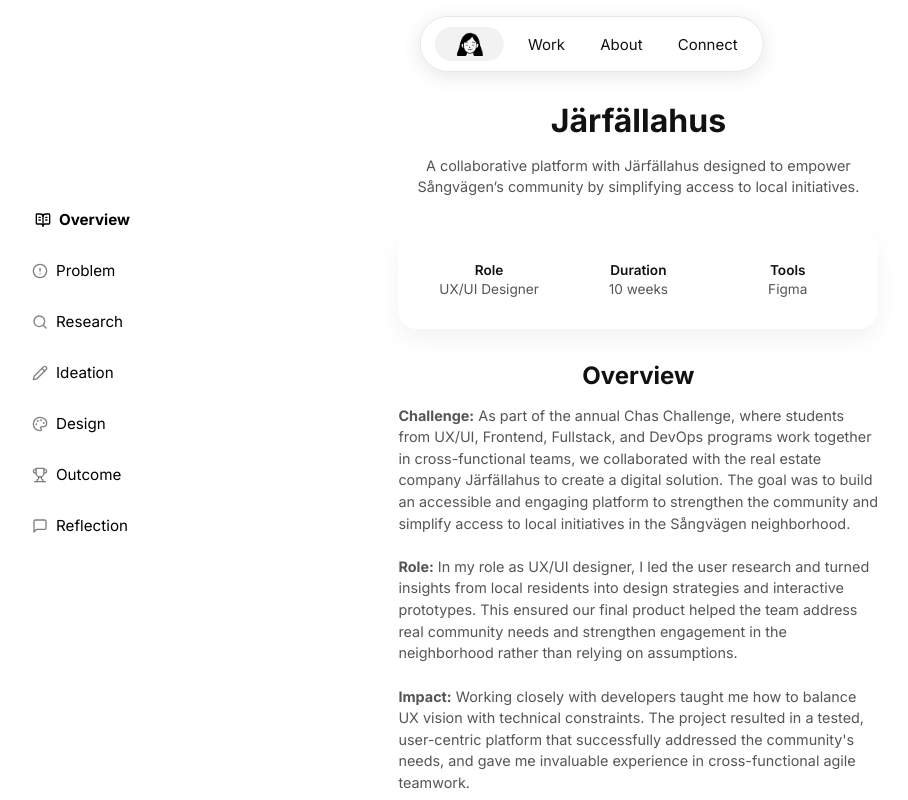
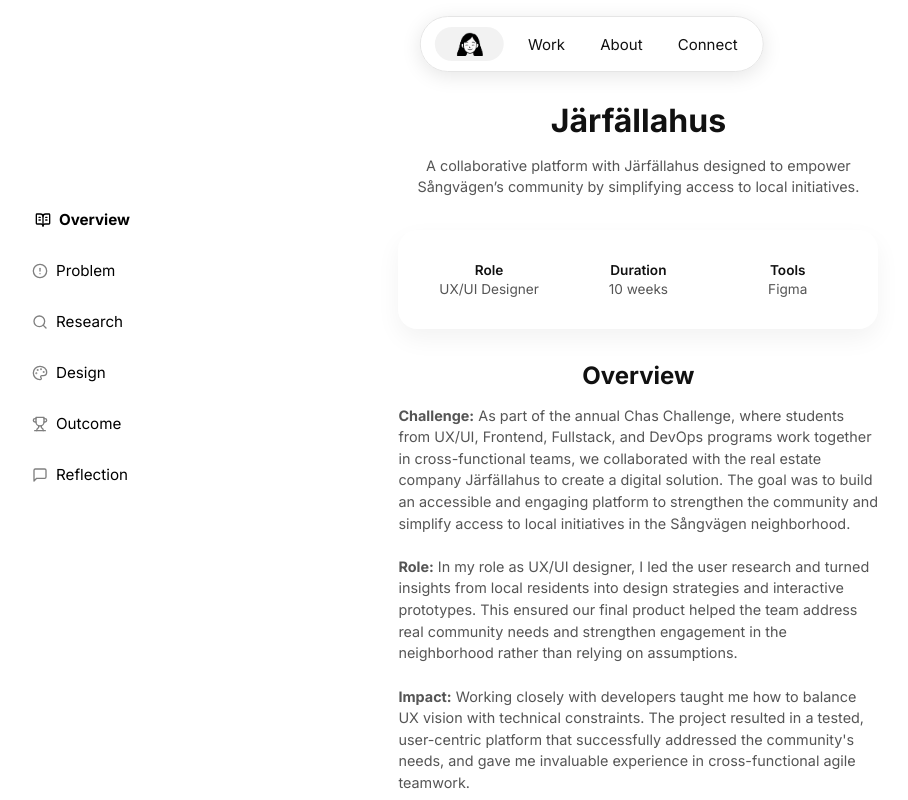
Before and after one commit to desjohnsen/portfolio, a React (Vite) app: page /project/1 in a window 1280 px wide. Shown: the top 800 px of the page, without its empty margins (48-956 px from the left). Built offline with nearby package versions, Linux system fonts and the light colour scheme.

Commit message:
refactor: remove ideation from ProjectLayout

```diff
--- a/src/components/ProjectLayout.jsx
+++ b/src/components/ProjectLayout.jsx
@@ -3,7 +3,6 @@ import {
   BookOpenText,
   AlertCircle,
   Search,
-  Pencil,
   Palette,
   Trophy,
   MessageSquare,
@@ -79,15 +78,6 @@ const ProjectLayout = ({ title, subtitle, role, timeframe, tools, children }) =>
             </li>
             <li>
               <a
-                href="#ideation"
-                onClick={(e) => scrollToSection("ideation", e)}
-                className={activeSection === "ideation" ? "active" : ""}
-              >
-                <Pencil size={16} /> <span>Ideation</span>
-              </a>
-            </li>
-            <li>
-              <a
                 href="#design"
                 onClick={(e) => scrollToSection("design", e)}
                 className={activeSection === "design" ? "active" : ""}
```
